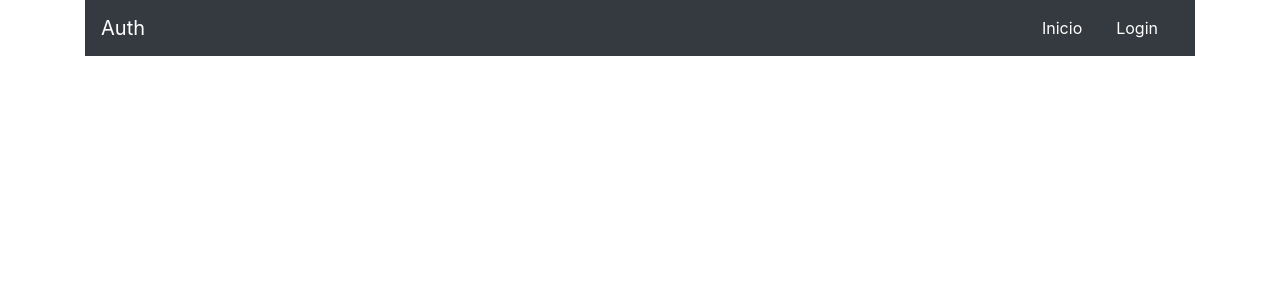
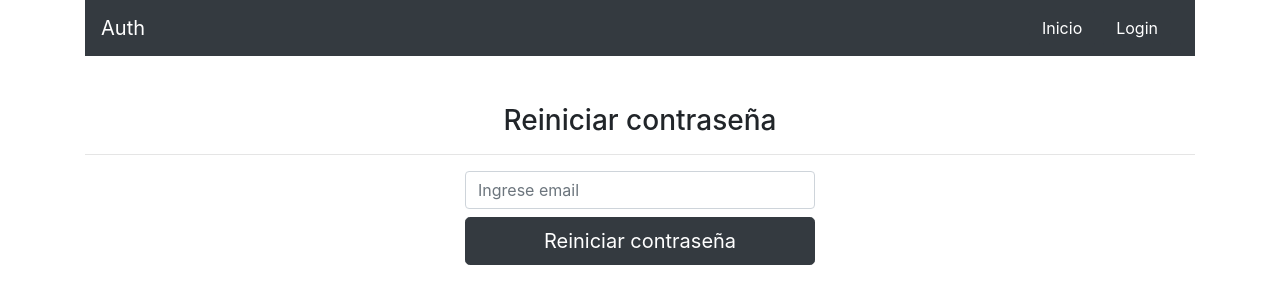
Before and after one commit to carlosiib/auth-firebase, a React (Create React App) app: page /reset in a window 1280 px wide. Shown: the top 304 px of the page. Built offline with nearby package versions, Linux system fonts and the light colour scheme; no server answers.

Commit message:
Reseting user password in firebase

```diff
--- a/src/App.jsx
+++ b/src/App.jsx
@@ -8,6 +8,7 @@
 import Navbar from "./components/Navbar";
 import Login from "./components/Login";
 import Admin from "./components/Admin";
+import Reset from "./components/Reset";
 
 import { auth } from "./firebase"
 
@@ -36,14 +37,17 @@
       <div className="container">
         <Navbar firebaseUser={firebaseUser} />
         <Switch>
-          <Route path="/" exact>
-            Inicio...
-          </Route>
           <Route path="/login">
             <Login />
           </Route>
           <Route path="/admin">
             <Admin />
+          </Route>
+          <Route path="/reset">
+            <Reset />
+          </Route>
+          <Route path="/" exact>
+            Inicio...
           </Route>
         </Switch>
       </div>
--- a/src/components/Login.jsx
+++ b/src/components/Login.jsx
@@ -116,13 +116,13 @@
             <input
               type="email"
               className="form-control mb-2"
-              placeholder="Ingrese un email"
+              placeholder="Ingrese email"
               value={email}
               onChange={(e) => setEmail(e.target.value)} />
             <input
               type="password"
               className="form-control mb-2"
-              placeholder="Ingrese un password"
+              placeholder="Ingrese password"
               value={pass}
               onChange={(e) => setPass(e.target.value)} />
             <button
@@ -131,7 +131,18 @@
             <button
               type="button"
               className="btn btn-info btn-sm btn-block"
-              onClick={() => setEsRegistro(!esRegistro)}>{esRegistro ? "¿Ya estas registrado?" : "¿No tienes cuenta?"}</button>
+              onClick={() => setEsRegistro(!esRegistro)}>{esRegistro ? "¿Ya tienes cuenta?" : "¿No tienes cuenta?"}</button>
+            {
+              !esRegistro ? (
+                <button
+                  type="button"
+                  className="btn  btn-block btn-danger mt-2"
+                  onClick={() => props.history.push("/reset")}>
+                  Recuperar contraseña
+                </button>
+              ) : null
+            }
+
           </form>
         </div>
       </div>
--- /dev/null
+++ b/src/components/Reset.jsx
@@ -0,0 +1,71 @@
+import React, { useState, useCallback } from 'react'
+
+import { auth } from "../firebase"
+import { withRouter } from "react-router-dom"
+
+const Reset = (props) => {
+  const [email, setEmail] = useState("")
+  const [error, setError] = useState(null)
+
+  const procesarDatos = (e) => {
+    //Evitar el metodo GET por defecto
+    e.preventDefault()
+
+    if (!email.trim()) {
+      setError("Ingrese un email")
+      return
+    }
+    console.log("Correcto...")
+    setError(null)
+
+    recuperar()
+  }
+
+  const recuperar = useCallback(async () => {
+    try {
+      await auth.sendPasswordResetEmail(email)
+      console.log("correo enviado")
+
+      //redireccionando a la pagina del login
+      props.history.push("login")
+    } catch (error) {
+      console.log(error)
+      if (error.code === "auth/user-not-found") {
+        setError("Este correo no se encutra registrado.")
+
+      }
+    }
+  }, [email, props.history])
+
+  return (
+    <div className="mt-5">
+      <h3 className="text-center"> Reiniciar contraseña</h3>
+      <hr />
+      <div className="row justify-content-center">
+        <div className="col-12 col-sm-8 col-md-6 col-xl-4">
+          <form onSubmit={procesarDatos}>
+            {
+              //si error es true ejecuta todo dentro de (), error = null/falsy
+              error && (
+                <div className="alert alert-danger">{error}</div>
+              )
+            }
+            <input
+              type="email"
+              className="form-control mb-2"
+              placeholder="Ingrese email"
+              value={email}
+              onChange={(e) => setEmail(e.target.value)} />
+
+            <button
+              type="submit"
+              className="btn btn-dark btn-lg btn-block">Reiniciar contraseña</button>
+
+
+          </form>
+        </div>
+      </div>
+    </div>
+  )
+}
+export default withRouter(Reset)
```
